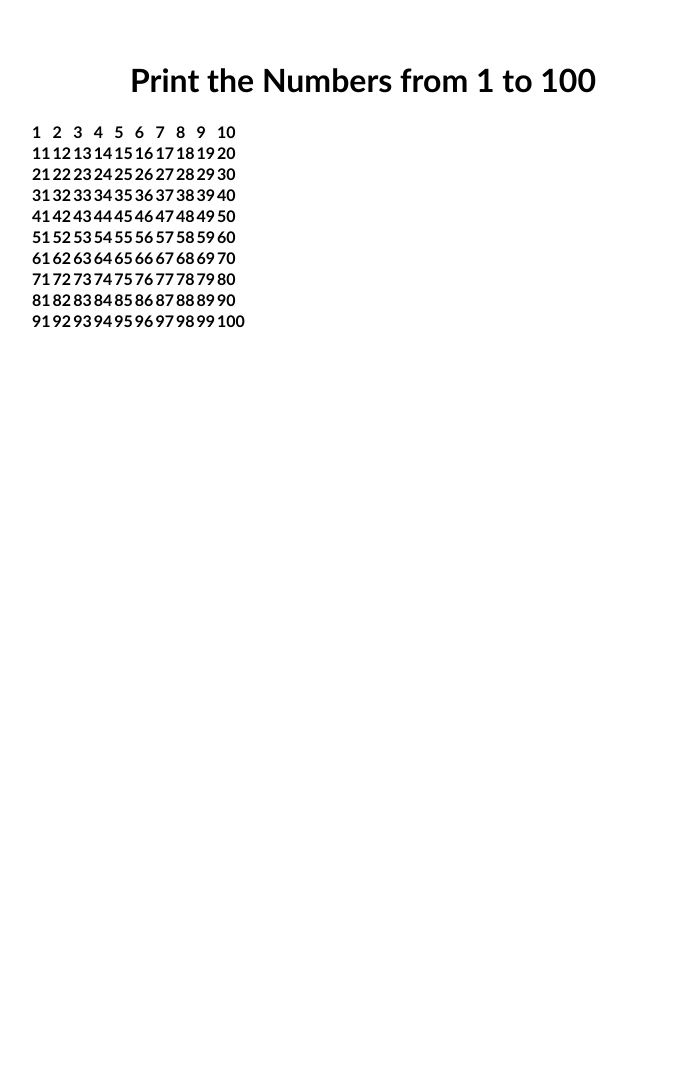
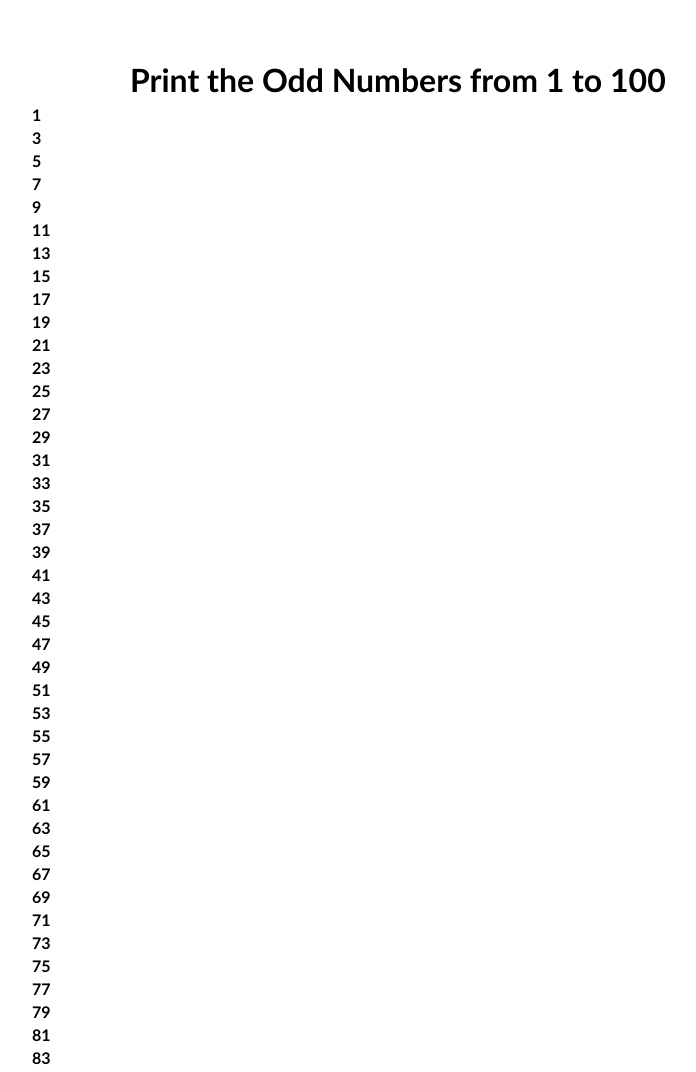
Before and after one commit to selvakumar2805/Numbers, a plain HTML site: page index.html in a window 1280 px wide. Shown: the top 1072 px of the page, without its empty margins (20-716 px from the left). Before the commit the page ends 800 px from the top, so only its background shows below. Drawn offline with Linux system fonts and the light colour scheme.

Commit message:
Add files via upload

```diff
--- a/index.html
+++ b/index.html
@@ -3,27 +3,25 @@
 <head>
     <meta charset="UTF-8">
     <meta name="viewport" content="width=device-width, initial-scale=1.0">
-    <title>1 to 100 Numbers</title>
+    <title>Numbers</title>
     <link rel="stylesheet" href="style.css">
 </head>
 <body>
-    <h1 class="heading">Print the Numbers from 1 to 100</h1><br>
+    <h1 class="heading">Print the Odd Numbers from 1 to 100 </h1>
 
 
     <script>
+
         document.write("<table class='table table-bordered'>")
-        for(a = 1; a <100;a=a+10)
-        {
-            document.write("<tr>")
-            for(b =a;b<a+10;b++)
-            {
-                document.write("<td>" +b+ "</td>");
+        for(let i=0;i<=100;i++){
+           document.write("<tr>")
+            if(i % 2 !=0) {
+                document.write("<td>"+i+"</td");
             }
             document.write("</tr>")
         }
         document.write("</table>")
     </script>
 
-
 </body>
 </html>
```
Also changed, not shown: style.css (line endings or trailing spaces).
